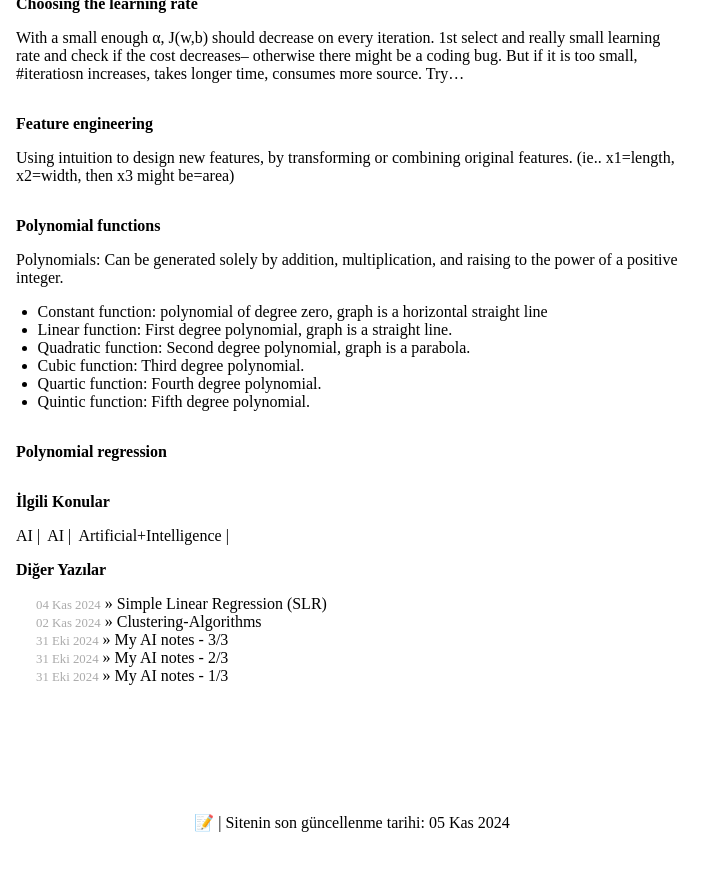
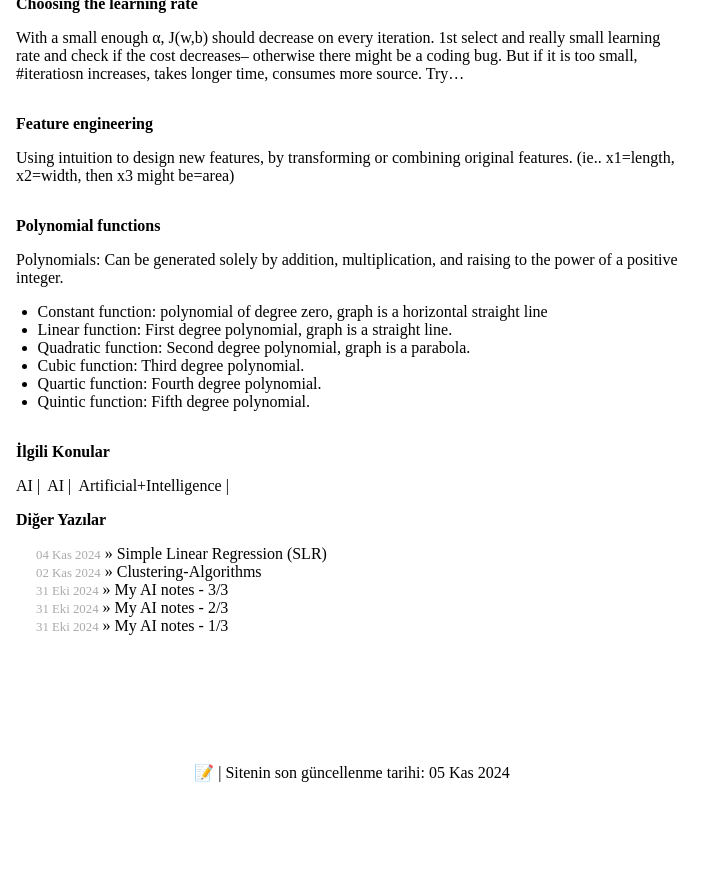
Before and after one commit to ozhanatali/ozhanatali.github.io, a Jekyll site: the page built from _posts/2024-11-05-Multiple Linear Regression.md, in a window 1280 px wide and 900 px high, scrolled down 1872 px. Shown: the top 871 px of the window, without its empty margins (0-724 px from the left). Built offline with Jekyll 4.4.1, drawn with Linux system fonts in a browser that asks for light colours; formulas are drawn with MathJax 3; after the commit the page ends 2722 px from its top, so only the background shows below that.

Commit message:
Update 2024-11-05-Multiple Linear Regression.md

```diff
--- a/_posts/2024-11-05-Multiple Linear Regression.md
+++ b/_posts/2024-11-05-Multiple Linear Regression.md
@@ -100,5 +100,3 @@ Polynomials: Can be generated solely by addition, multiplication, and raising to
 - Cubic function: Third degree polynomial.
 - Quartic function: Fourth degree polynomial.
 - Quintic function: Fifth degree polynomial.
-
-# Polynomial regression
```
